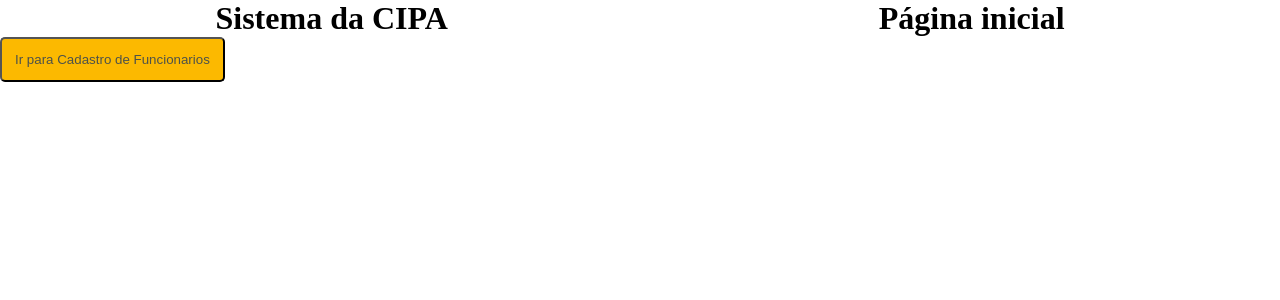
After one commit to projectcipa/Cipa-Project-Main, a PHP site: page /views/PaginaInicial.php in a window 1280 px wide. The commit adds this page. Shown: the top 300 px of the page. Run offline with PHP 8.4, Linux system fonts and the light colour scheme.

Commit message:
Teste de funcionalidade de navegação entre views

```diff
--- /dev/null
+++ b/css/style.css
@@ -0,0 +1,31 @@
+*{
+
+    margin: 0;
+    padding: 0;
+    box-sizing: border-box;
+
+}
+
+header{
+
+    display: flex;
+    align-items: center;
+    justify-content: space-around;
+
+}
+
+button{
+
+    color: #4d524a;
+    background-color: #fcb900;
+    align-self: center;
+    padding: 13px;
+    border-radius: 5px;
+
+}
+
+button:hover{
+
+    cursor: pointer;
+
+}
--- /dev/null
+++ b/views/PaginaInicial.php
@@ -0,0 +1,22 @@
+
+<!DOCTYPE html>
+<html lang="pt-br">
+<head>
+    <meta charset="UTF-8">
+    <link rel="stylesheet" href="./css/style.css">
+    <meta name="viewport" content="width=device-width, initial-scale=1.0">
+    <title>Document</title>
+</head>
+<body>
+
+    <header>
+        <h1>Sistema da CIPA</h1>
+        <h1>Página inicial</h1>
+    </header>
+
+    <a href="index.php?view=CadastroFuncionario">
+        <button>Ir para Cadastro de Funcionarios</button>
+    </a>
+
+</body>
+</html>
```
Also changed, not shown: controllers/CarregarView.php (added, +21 -0 lines), index.php (+16 -1 lines), views/CadastroFuncionarios.php (added, +17 -0 lines).
